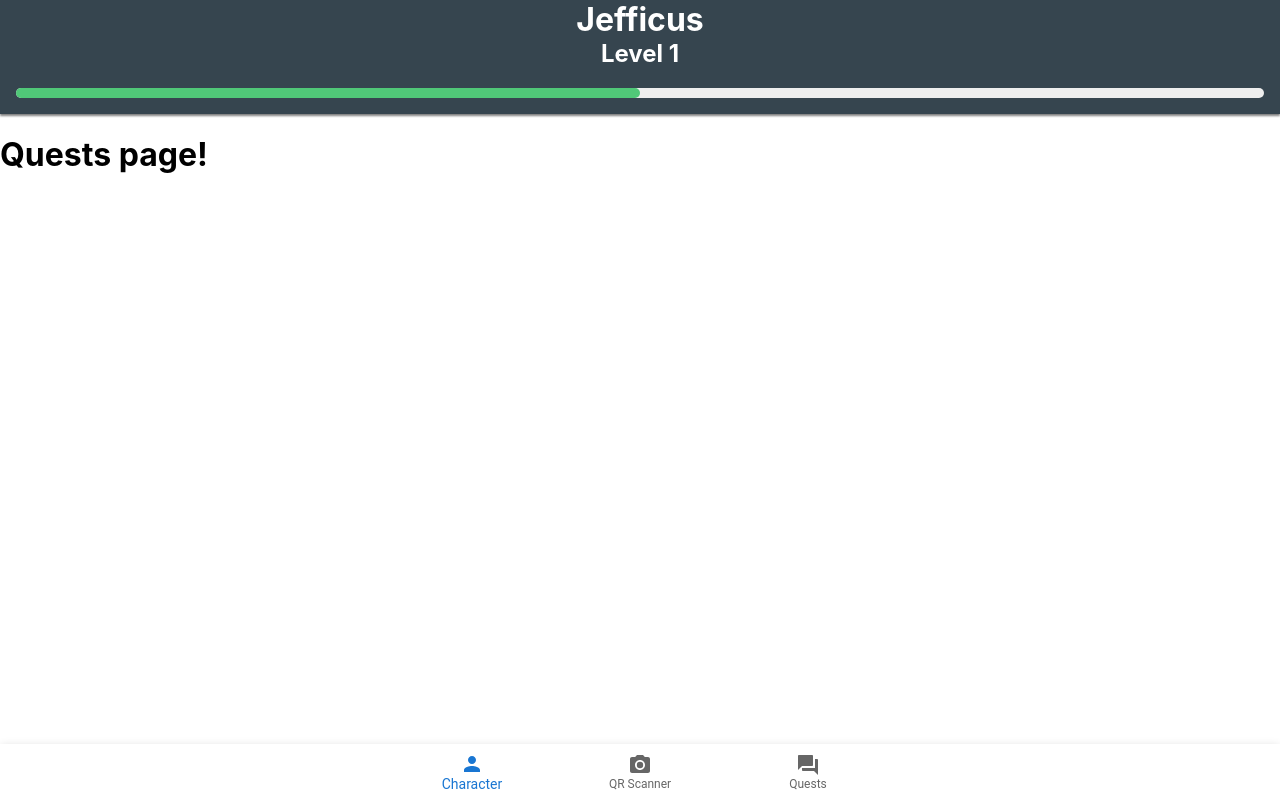
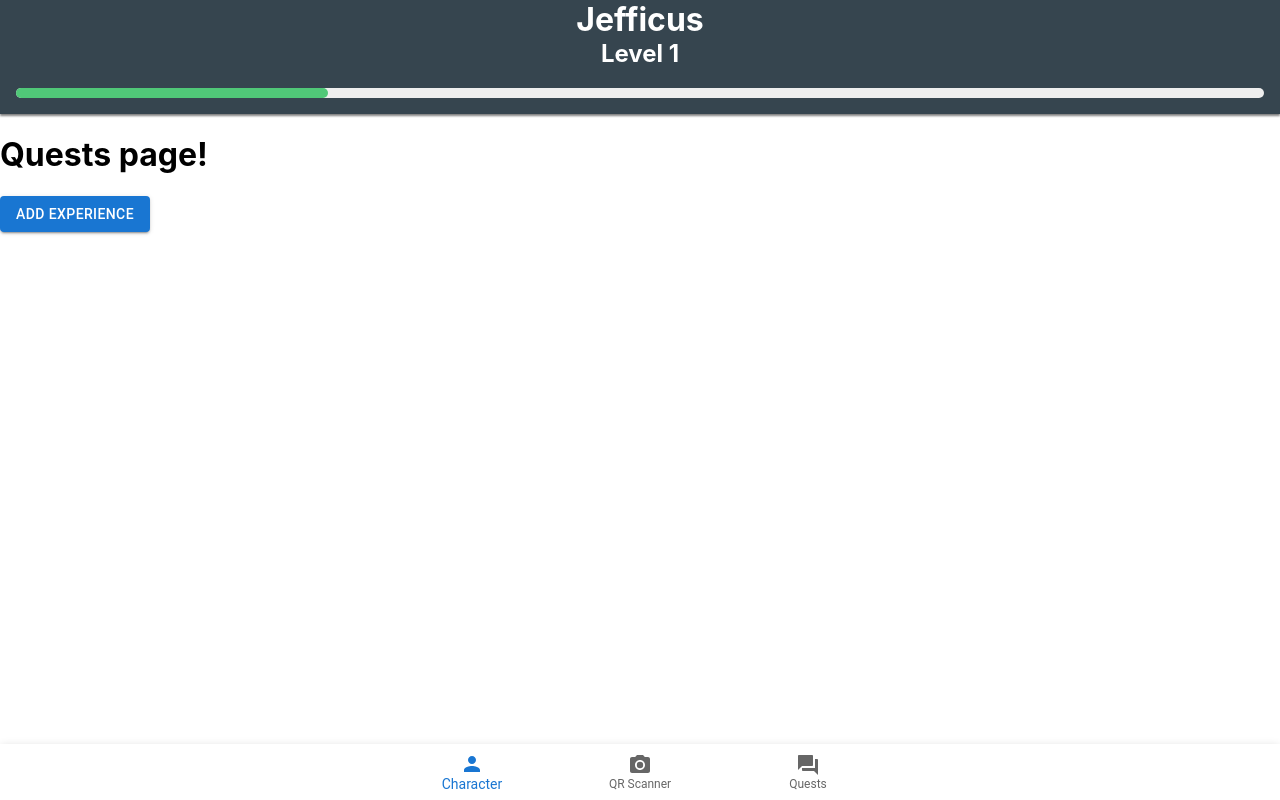
Before and after one commit to jeff-soriano/con-quest, a React (Create React App) app: page /quests in a window 1280 px wide. Built offline with nearby package versions, Linux system fonts and the light colour scheme.

Commit message:
Add exp to root layout state

```diff
--- a/src/components/Quests.jsx
+++ b/src/components/Quests.jsx
@@ -1,9 +1,19 @@
 import { React } from 'react'
+import { useOutletContext } from 'react-router-dom'
+
+import Button from '@mui/material/Button'
 
 const Quests = () => {
+  const [exp, setExp] = useOutletContext()
+
+  const addExp = () => setExp((xp) => (xp < 100 ? xp + 5 : xp))
+
   return (
     <div>
       <h1>Quests page!</h1>
+      <Button onClick={addExp} variant="contained">
+        Add experience
+      </Button>
     </div>
   )
 }
--- a/src/components/RootLayout.jsx
+++ b/src/components/RootLayout.jsx
@@ -38,6 +38,7 @@ const NAV_LINKS = {
 
 const Home = () => {
   const [currentBottomNav, setCurrentBottomNav] = useState(0)
+  const [exp, setExp] = useState(25)
   const navigate = useNavigate()
 
   return (
@@ -57,11 +58,11 @@ const Home = () => {
           <BorderLinearProgress
             sx={{ marginLeft: '1rem', marginRight: '1rem' }}
             variant="determinate"
-            value={50}
+            value={exp}
           />
         </div>
       </div>
-      <Outlet />
+      <Outlet context={[exp, setExp]} />
       <Paper
         sx={{ position: 'fixed', bottom: 0, left: 0, right: 0 }}
         elevation={3}
```
